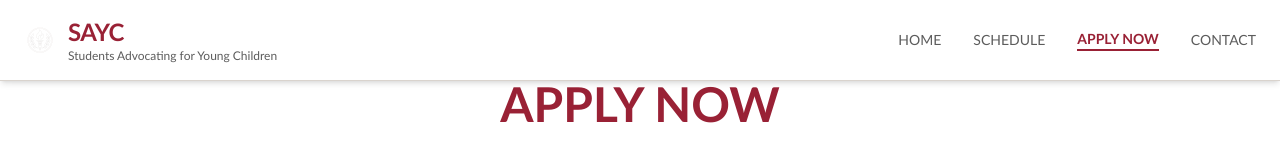
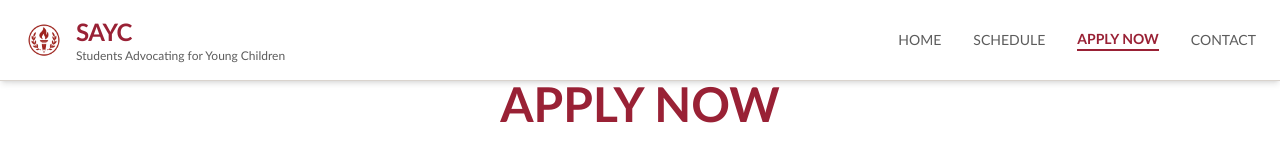
Before and after one commit to DahomeyGX/norfolk-scholars-hub, a React (Vite) app: page /apply in a window 1280 px wide. Shown: the top 154 px of the page. Built offline with nearby package versions, Linux system fonts and the light colour scheme.

Commit message:
Fix: Update header logos on all pages
Replaced the white logo in the headers of Schedule, Apply Now, and Contact pages with the standard logo.

```diff
--- a/src/pages/ApplyNow.tsx
+++ b/src/pages/ApplyNow.tsx
@@ -1,4 +1,3 @@
-
 import { Link, useLocation } from "react-router-dom";
 import { Card, CardContent, CardDescription, CardHeader, CardTitle } from "@/components/ui/card";
 import { Button } from "@/components/ui/button";
@@ -60,9 +59,9 @@ const ApplyNow = () => {
             {/* Logo Section */}
             <div className="flex items-center space-x-3">
               <img
-                src="/lovable-uploads/5917bd92-cfe0-49da-b736-b58d3e8a1d57.png"
+                src="/lovable-uploads/b2dd2e7f-8713-42d0-a780-8e8e8b9c6105.png"
                 alt="SAYC Logo"
-                className="h-8 w-8"
+                className="h-10 w-10"
               />
               <div className="flex flex-col">
                 <span className="text-2xl font-bold text-prep-burgundy font-gill-sans tracking-tight">SAYC</span>
--- a/src/pages/Schedule.tsx
+++ b/src/pages/Schedule.tsx
@@ -1,4 +1,3 @@
-
 import { useState } from "react";
 import { Link, useLocation } from "react-router-dom";
 import { Card, CardContent, CardDescription, CardHeader, CardTitle } from "@/components/ui/card";
@@ -62,9 +61,9 @@ const Schedule = () => {
             {/* Logo Section */}
             <div className="flex items-center space-x-3">
               <img
-                src="/lovable-uploads/5917bd92-cfe0-49da-b736-b58d3e8a1d57.png"
+                src="/lovable-uploads/b2dd2e7f-8713-42d0-a780-8e8e8b9c6105.png"
                 alt="SAYC Logo"
-                className="h-8 w-8"
+                className="h-10 w-10"
               />
               <div className="flex flex-col">
                 <span className="text-2xl font-bold text-prep-burgundy font-gill-sans tracking-tight">SAYC</span>
```
